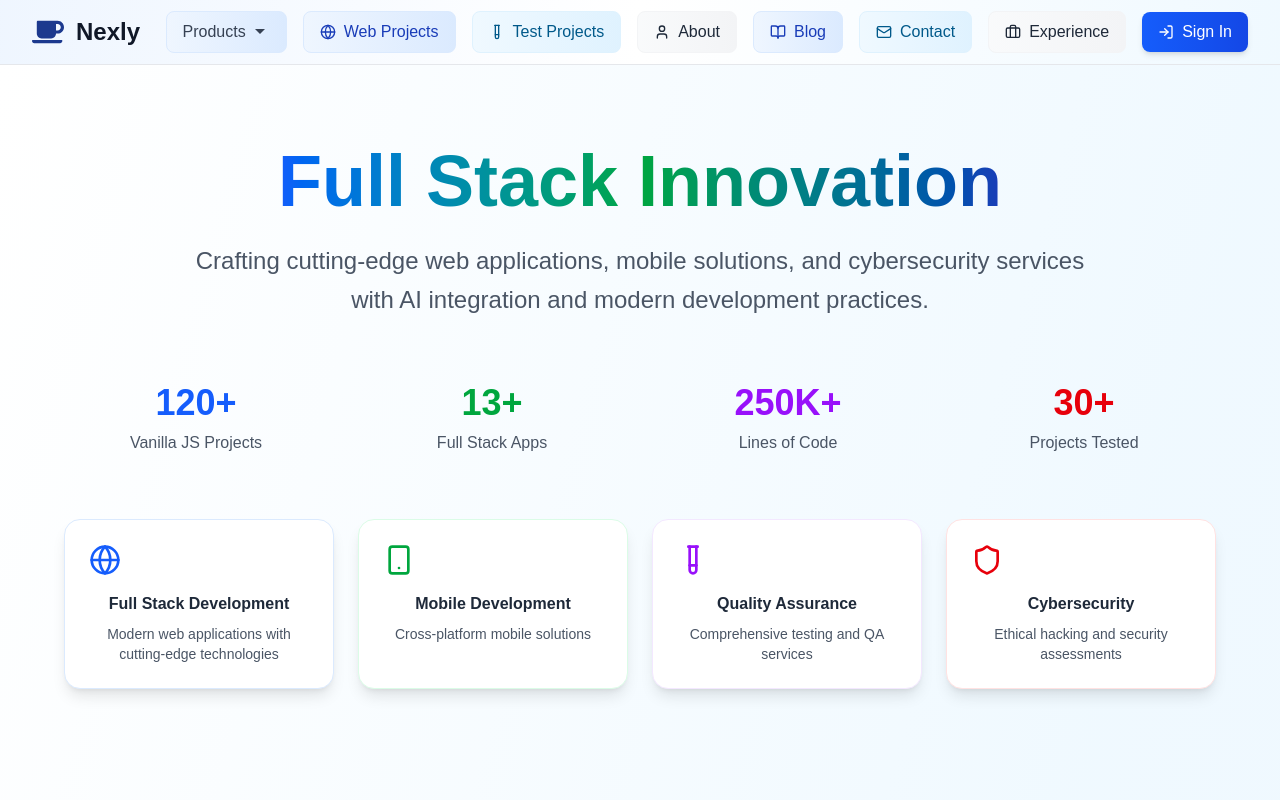
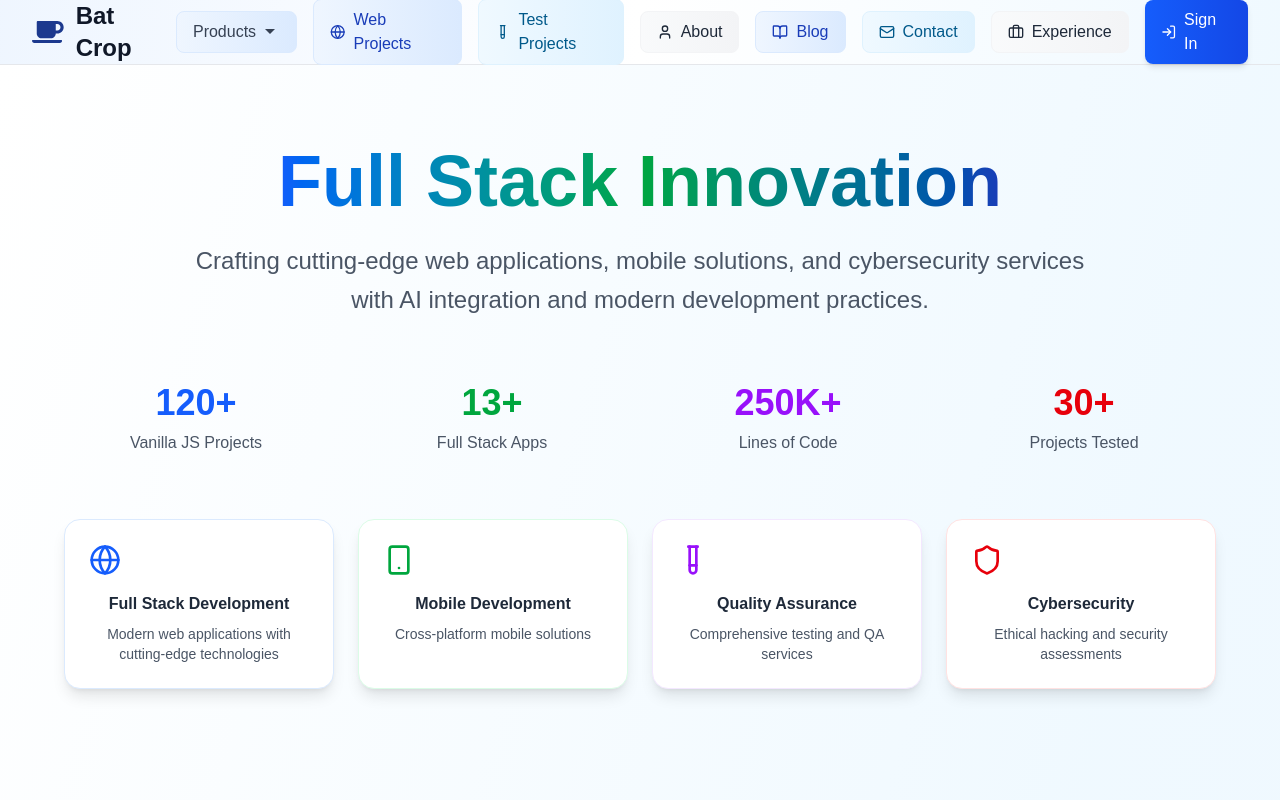
Before and after one commit to GyanaprakashKhandual/Code-app, a Next.js app: page / in a window 1280 px wide. Shown: the top 800 px of the page. Built offline with nearby package versions, Linux system fonts and the light colour scheme.

Commit message:
Ready for a static deployment on vercel

```diff
--- a/src/app/components/assets/Navbar.jsx
+++ b/src/app/components/assets/Navbar.jsx
@@ -102,12 +102,12 @@ const Navbar = () => {
     <>
       <nav className="bg-gradient-to-r from-blue-50 via-white to-sky-50
                   border-b border-gray-200 sticky top-0 z-50 flex-shrink-0">
-    <div className="max-w-7xl mx-auto px-4 sm:px-6 lg:px-8">
+    <div className="max-w-[1350px] mx-auto px-4 sm:px-6 lg:px-8">
       <div className="flex justify-between items-center h-16">
             {/* Logo */}
             <div className="flex items-center space-x-3">
               <FaCoffee className="h-8 w-8 text-blue-900" />
-              <span className="text-2xl font-bold text-gray-900">Nexly</span>
+              <span className="text-2xl font-bold text-gray-900">Bat Crop</span>
             </div>
 
             {/* Desktop Navigation */}
--- a/src/app/layout.js
+++ b/src/app/layout.js
@@ -1,5 +1,6 @@
 import { Geist, Geist_Mono } from "next/font/google";
 import "./globals.css";
+import Navbar from "./components/assets/Navbar";
 
 const geistSans = Geist({
   variable: "--font-geist-sans",
@@ -21,7 +22,9 @@ export default function RootLayout({ children }) {
     <html lang="en">
       <body
         className={`${geistSans.variable} ${geistMono.variable} antialiased`}
+
       >
+        <Navbar/>
         {children}
       </body>
     </html>
--- a/src/app/page.js
+++ b/src/app/page.js
@@ -1,16 +1,10 @@
-import Navbar from "./components/assets/Navbar";
-import SkillsScrollBar from "./components/Skillbar";
-import GlimorShowcase from "./pages/app/Home";
-import Nexly from "./pages/app/Home";
-import ProjectCard from "./pages/app/TestProject";
-import SkillsShowcase from "./pages/app/TestSkill";
-import SkillsPortfolio from "./pages/app/WebSkills";
+import Homepage from "./pages/app/Home";
+
 
 export default function Home() {
   return(
     <div>
-      <Navbar/>
-        <GlimorShowcase/>
+        <Homepage/>
     </div>
   )
 }
--- a/src/app/pages/app/Home.jsx
+++ b/src/app/pages/app/Home.jsx
@@ -25,6 +25,7 @@ import {
   Menu,
   X
 } from 'lucide-react';
+import { FaCoffee } from 'react-icons/fa';
 
 const AnimatedCounter = ({ end, duration = 2 }) => {
   const [count, setCount] = useState(0);
@@ -65,9 +66,9 @@ const ProjectCard = ({ project, index }) => (
           {project.icon}
         </div>
         <span className={`px-3 py-1 rounded-full text-xs font-medium ${project.level === 'Basic' ? 'bg-green-100 text-green-700' :
-            project.level === 'Intermediate' ? 'bg-blue-100 text-blue-700' :
-              project.level === 'Advanced' ? 'bg-purple-100 text-purple-700' :
-                'bg-red-100 text-red-700'
+          project.level === 'Intermediate' ? 'bg-blue-100 text-blue-700' :
+            project.level === 'Advanced' ? 'bg-purple-100 text-purple-700' :
+              'bg-red-100 text-red-700'
           }`}>
           {project.level}
         </span>
@@ -109,7 +110,7 @@ const ExtensionCard = ({ extension, index }) => (
   </motion.div>
 );
 
-export default function GlimorShowcase() {
+export default function Homepage() {
   const [isMenuOpen, setIsMenuOpen] = useState(false);
 
   const projects = [
@@ -452,16 +453,10 @@ export default function GlimorShowcase() {
           <div className="grid grid-cols-1 md:grid-cols-3 gap-8 mb-8">
             <div>
               <div className="flex items-center gap-3 mb-4">
+                <FaCoffee className='w-8 h-8 text-blue-900' />
                 <div className="font-bold text-2xl bg-gradient-to-r from-blue-400 to-green-400 bg-clip-text text-transparent">
                   Bat Crop
                 </div>
-                <svg width="24" height="24" viewBox="0 0 24 24" fill="none" className="text-blue-400">
-                  <path d="M10 2v20l4-4h6V2H10z" fill="currentColor" />
-                  <path d="M6 4v2H4v12h2v2l4-4V4H6z" fill="currentColor" opacity="0.7" />
-                </svg>
-                <svg width="24" height="24" viewBox="0 0 24 24" fill="none" className="text-amber-400">
-                  <path d="M7 14c-1.66 0-3 1.34-3 3s1.34 3 3 3 3-1.34 3-3-1.34-3-3-3zM20.71 5.63l-2.34-2.34c-.39-.39-1.02-.39-1.41 0l-3.12 3.12-1.93-1.91-1.41 1.41 1.42 1.42L3 16.25V21h4.75l8.92-8.92 1.42 1.42 1.41-1.41-1.91-1.93 3.12-3.12c.39-.39.39-1.02 0-1.41z" fill="currentColor" />
-                </svg>
               </div>
               <p className="text-gray-400 leading-relaxed mb-6">
                 Your trusted partner for full-stack development, mobile applications, QA services, and cybersecurity solutions.
```
